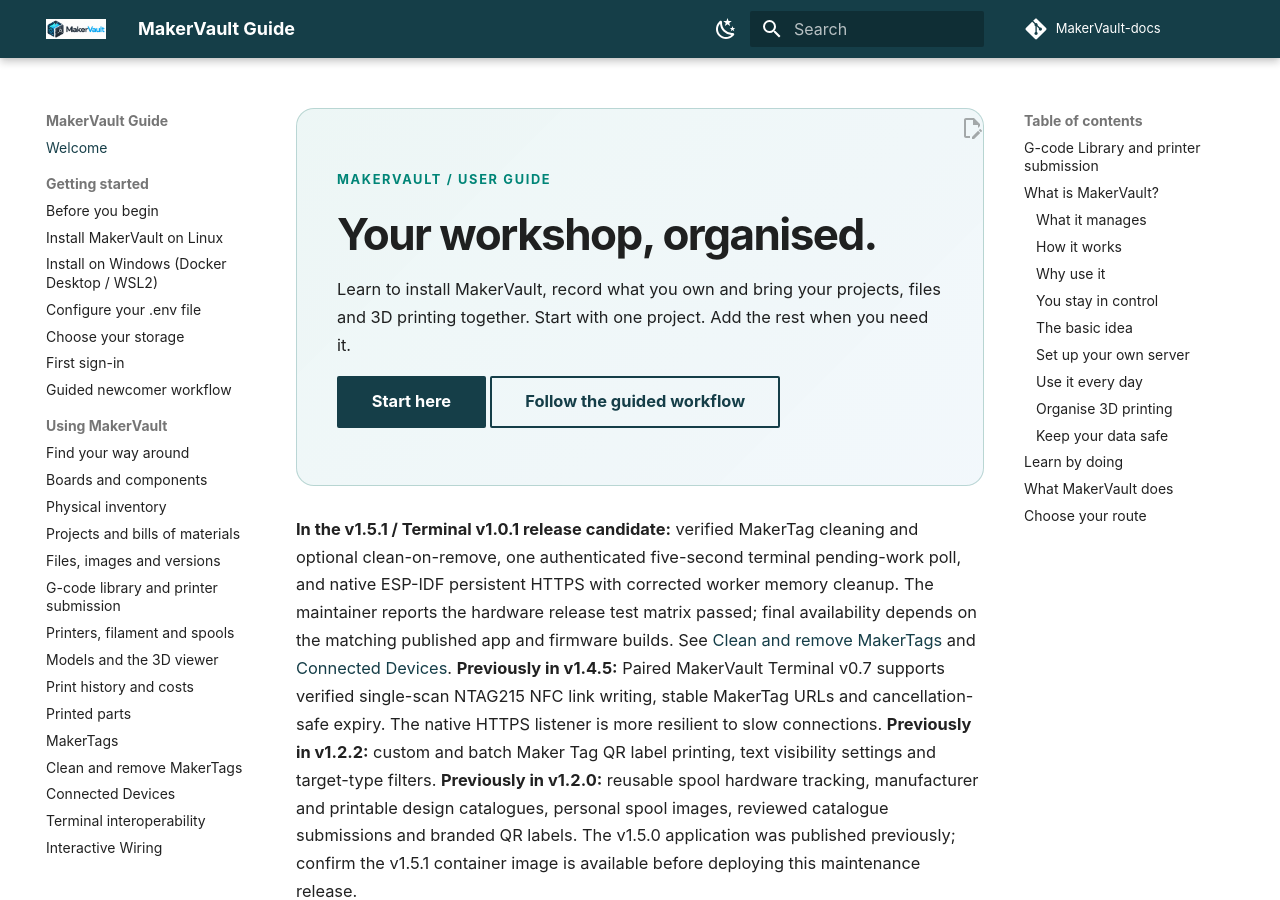
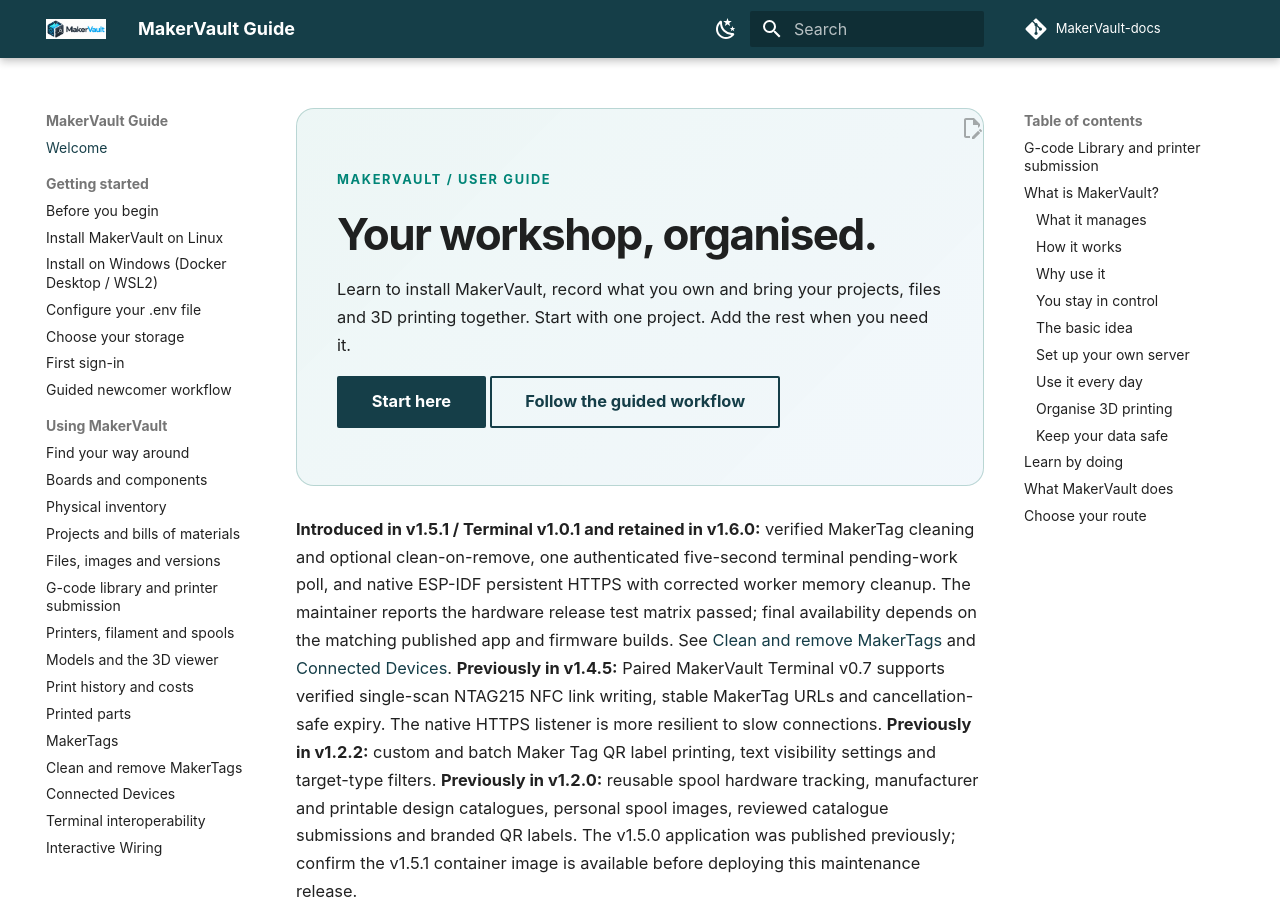
Before and after one commit to gavrd7/MakerVault-docs, an MkDocs documentation site: the page built from docs/guide/index.md, in a window 1280 px wide and 900 px high. Built offline with MkDocs 1.6.1 and Material for MkDocs 9.7.7, drawn with Linux system fonts in a browser that asks for light colours; comment, search, counter and statistics services are not loaded; some of the changed text lies outside the part shown.

Commit message:
docs(release): update docs/guide/index.md for MakerVault v1.6.0

```diff
--- a/docs/guide/index.md
+++ b/docs/guide/index.md
@@ -9,7 +9,7 @@
 [Follow the guided workflow](getting-started/first-project.md){ .md-button }
 </div>
 
-**In the v1.5.1 / Terminal v1.0.1 release candidate:** verified MakerTag cleaning and optional clean-on-remove, one authenticated five-second terminal pending-work poll, and native ESP-IDF persistent HTTPS with corrected worker memory cleanup. The maintainer reports the hardware release test matrix passed; final availability depends on the matching published app and firmware builds. See [Clean and remove MakerTags](using/maker-tag-maintenance.md) and [Connected Devices](using/connected-devices.md). **Previously in v1.4.5:** Paired MakerVault Terminal v0.7 supports verified single-scan NTAG215 NFC link writing, stable MakerTag URLs and cancellation-safe expiry. The native HTTPS listener is more resilient to slow connections. **Previously in v1.2.2:** custom and batch Maker Tag QR label printing, text visibility settings and target-type filters. **Previously in v1.2.0:** reusable spool hardware tracking, manufacturer and printable design catalogues, personal spool images, reviewed catalogue submissions and branded QR labels. The v1.5.0 application was published previously; confirm the v1.5.1 container image is available before deploying this maintenance release.
+**Introduced in v1.5.1 / Terminal v1.0.1 and retained in v1.6.0:** verified MakerTag cleaning and optional clean-on-remove, one authenticated five-second terminal pending-work poll, and native ESP-IDF persistent HTTPS with corrected worker memory cleanup. The maintainer reports the hardware release test matrix passed; final availability depends on the matching published app and firmware builds. See [Clean and remove MakerTags](using/maker-tag-maintenance.md) and [Connected Devices](using/connected-devices.md). **Previously in v1.4.5:** Paired MakerVault Terminal v0.7 supports verified single-scan NTAG215 NFC link writing, stable MakerTag URLs and cancellation-safe expiry. The native HTTPS listener is more resilient to slow connections. **Previously in v1.2.2:** custom and batch Maker Tag QR label printing, text visibility settings and target-type filters. **Previously in v1.2.0:** reusable spool hardware tracking, manufacturer and printable design catalogues, personal spool images, reviewed catalogue submissions and branded QR labels. The v1.5.0 application was published previously; confirm the v1.5.1 container image is available before deploying this maintenance release.
 
 ## G-code Library and printer submission
 
@@ -91,7 +91,7 @@
   <div id="guide-search-results" class="guide-search__results" data-guide-search-results></div>
 </div>
 
-!!! info "Current release: v1.4.0"
+!!! info "Guide version: v1.6.0"
     MakerVault v1.4.0 is the current published application release. It adds online RFID/NFC Maker Tag lookup, handheld registration, confirmed reassignment, and stable short IDs (with v0.6.0 terminal firmware). MakerVault v1.2.2 previously introduced reusable spool inventory and QR label enhancements. It adds reusable spool inventory and manufacturer catalogues, Maker Tags for reusable reels and branded QR labels. It retains v1.1.0's automated catalogue maintenance, first-run administrator setup, account/security management and the earlier project priority and deadline features. The v1 acceptance gates include representative off-server recovery, a fresh Debian/Docker installation, restart/persistence checks, native HTTPS with the MakerVault Local CA, deployment preflight and final green CI. Experimental printer adapters remain labelled according to their hardware-validation status. See [scope and verification](reference/about.md).
 
 <div class="guide-grid" markdown>
```
